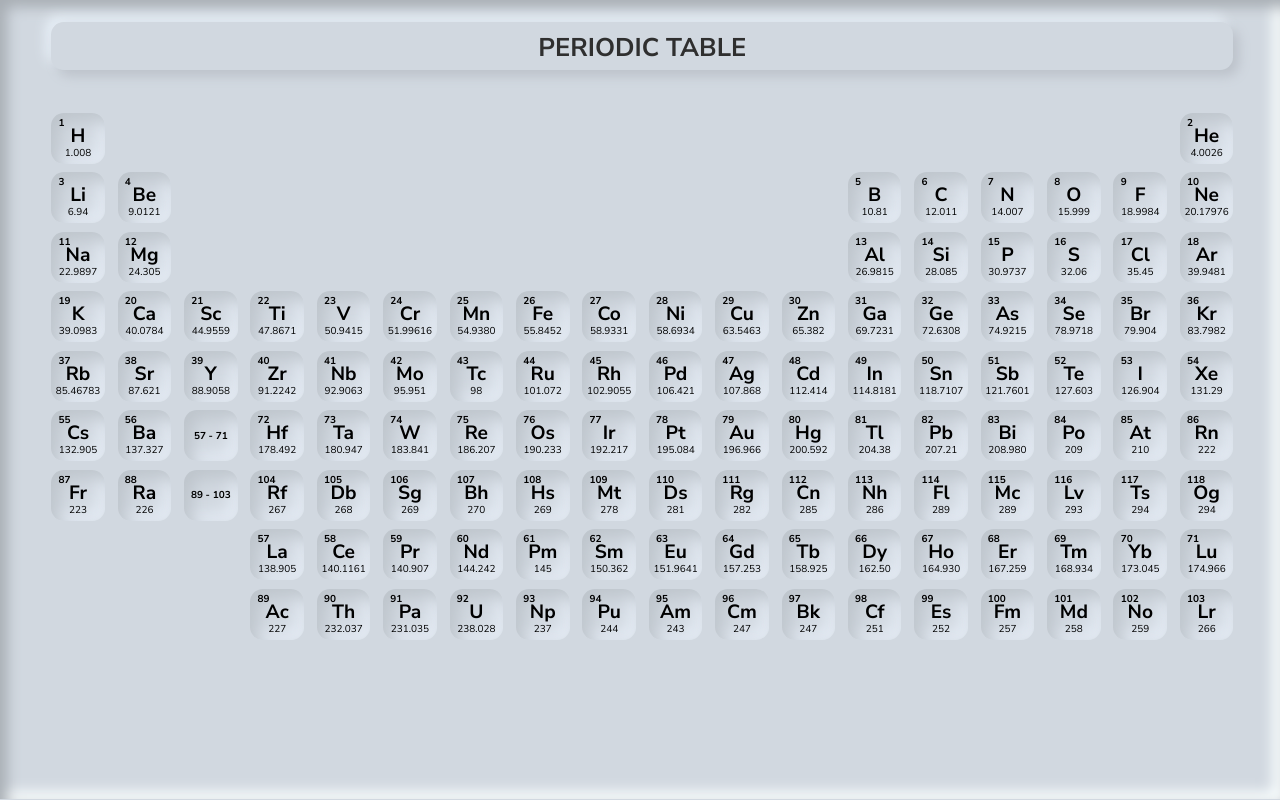
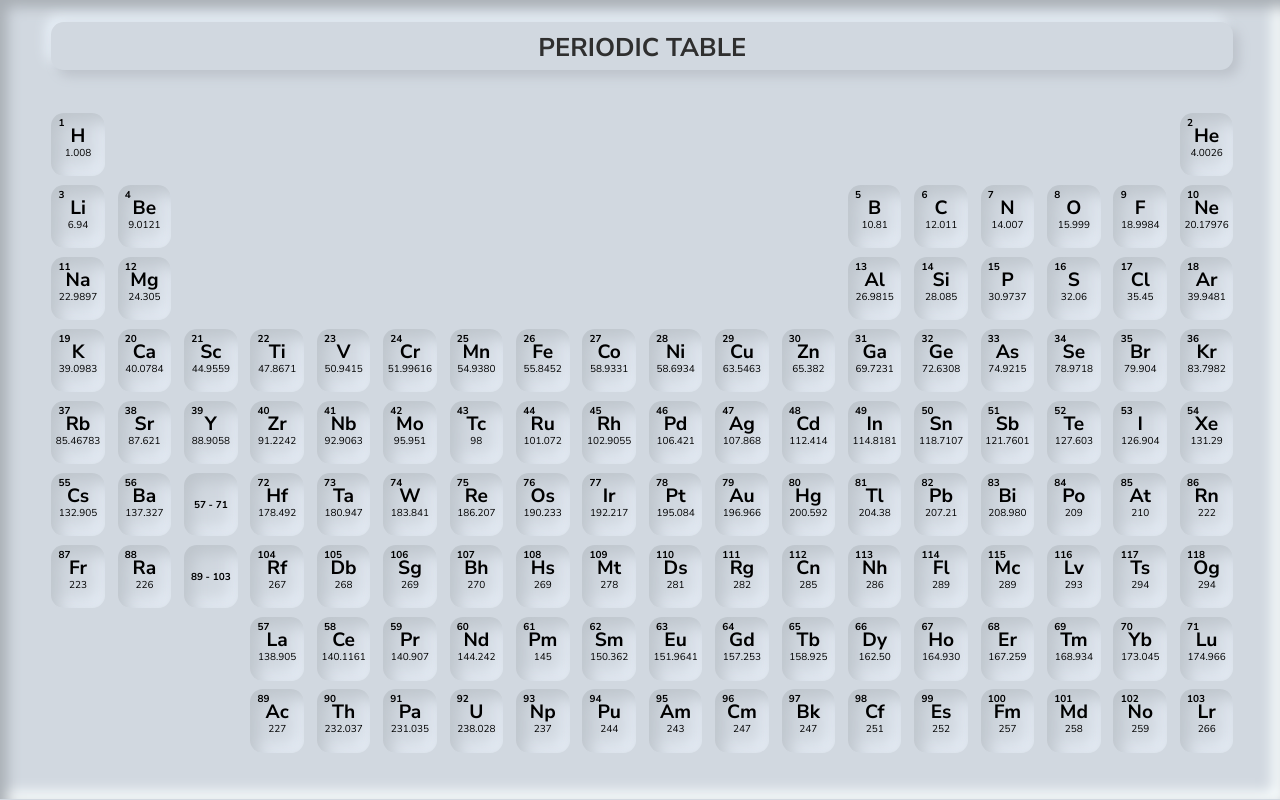
Before and after one commit to anwargul0x/Neumorphism-Periodic-Table, a plain HTML site: page index.html in a window 1280 px wide. Drawn offline with Linux system fonts and the light colour scheme.

Commit message:
changes in grid.css

```diff
--- a/css/grid.css
+++ b/css/grid.css
@@ -1,7 +1,7 @@
 div#grid-box {
   display: grid;
-  grid-template-columns: repeat(18, 3.35rem);
-  grid-template-rows: repeat(9, 3.2rem);
+  grid-template-columns: repeat(18, minmax(3.35rem, auto));
+  grid-template-rows: repeat(9, minmax(3.2rem,auto));
   align-self: center;
   height: 80vh;
   gap: 0.52rem 0.8rem;
```
Also changed, not shown: site.webmanifest (deleted).
